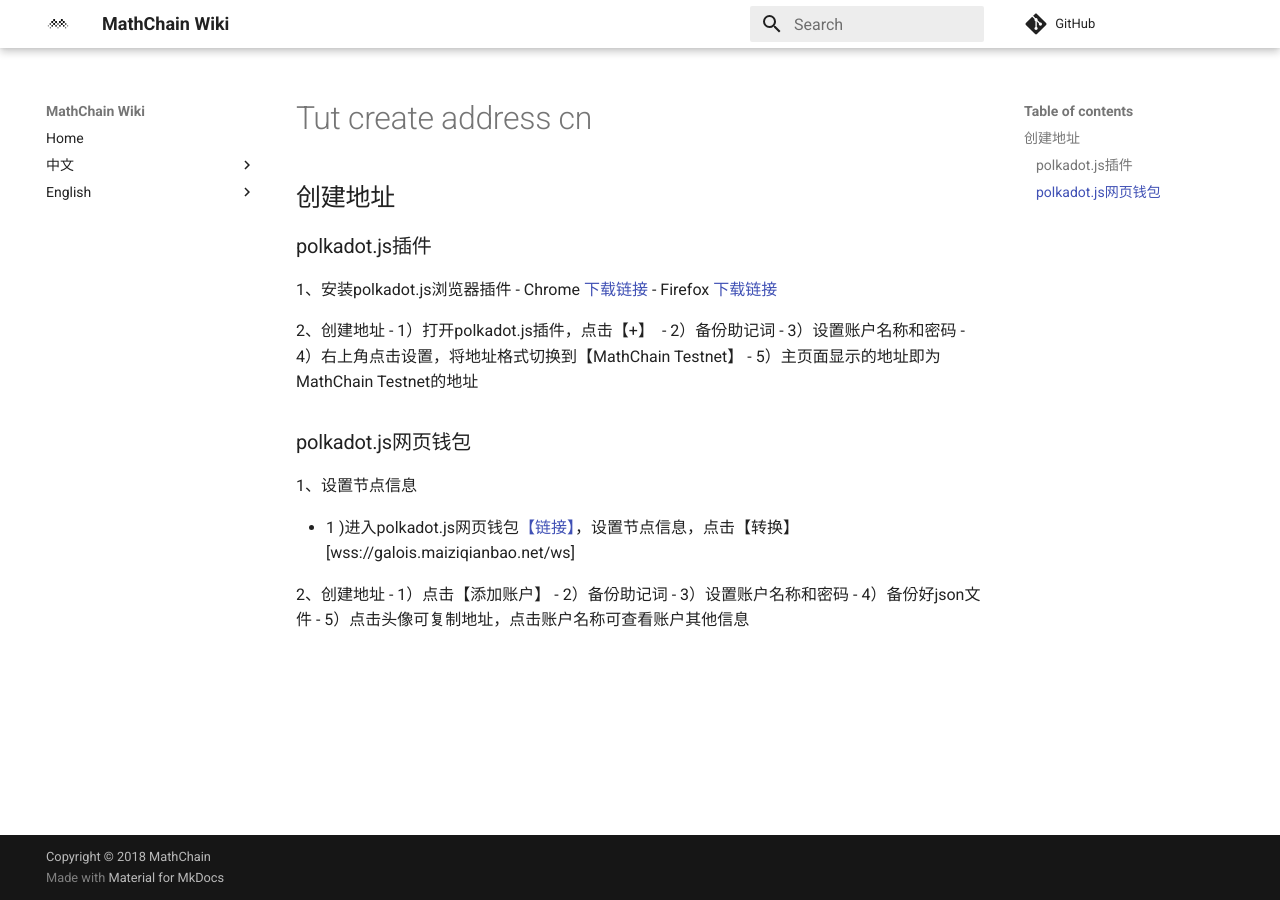
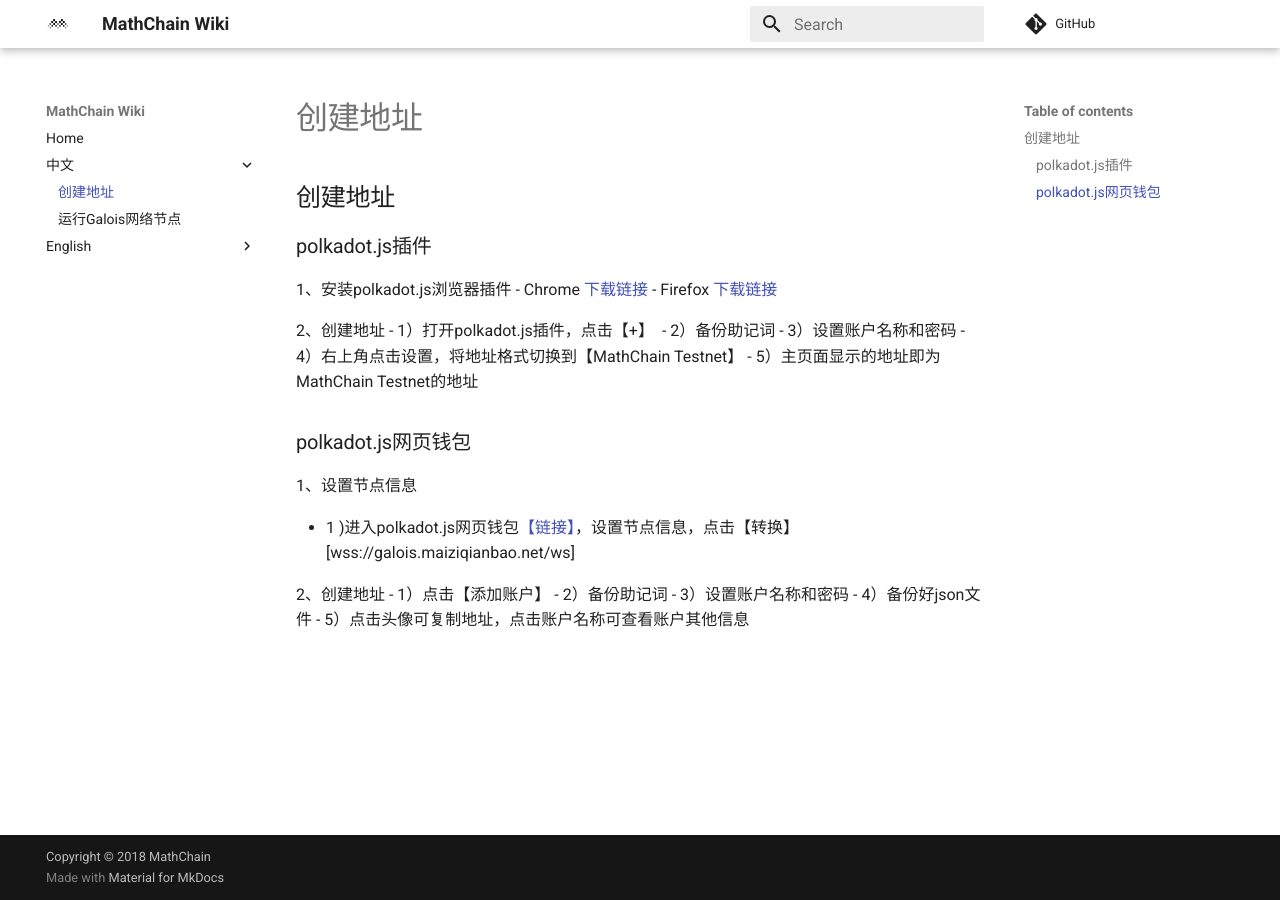
Before and after one commit to mathwallet/docs.mathchain.org, an MkDocs documentation site: the page built from docs/cn/tut_create_address_cn.md, in a window 1280 px wide. Built offline with MkDocs 1.6.1 and Material for MkDocs 9.7.7, drawn with Linux system fonts in a browser that asks for light colours; comment, search, counter and statistics services are not loaded.

Commit message:
Update mkdocs.yml

```diff
--- a/mkdocs.yml
+++ b/mkdocs.yml
@@ -12,7 +12,8 @@
 nav:
     - Home: index.md
     - 中文:
-        - '运行Galois网络节点': cn/tut_run_node_cn.md
+      - '创建地址': cn/tut_create_address_cn.md
+      - '运行Galois网络节点': cn/tut_run_node_cn.md
     - English:
         - 'Run Galois Node': en/tut_run_node_en.md
 
```
